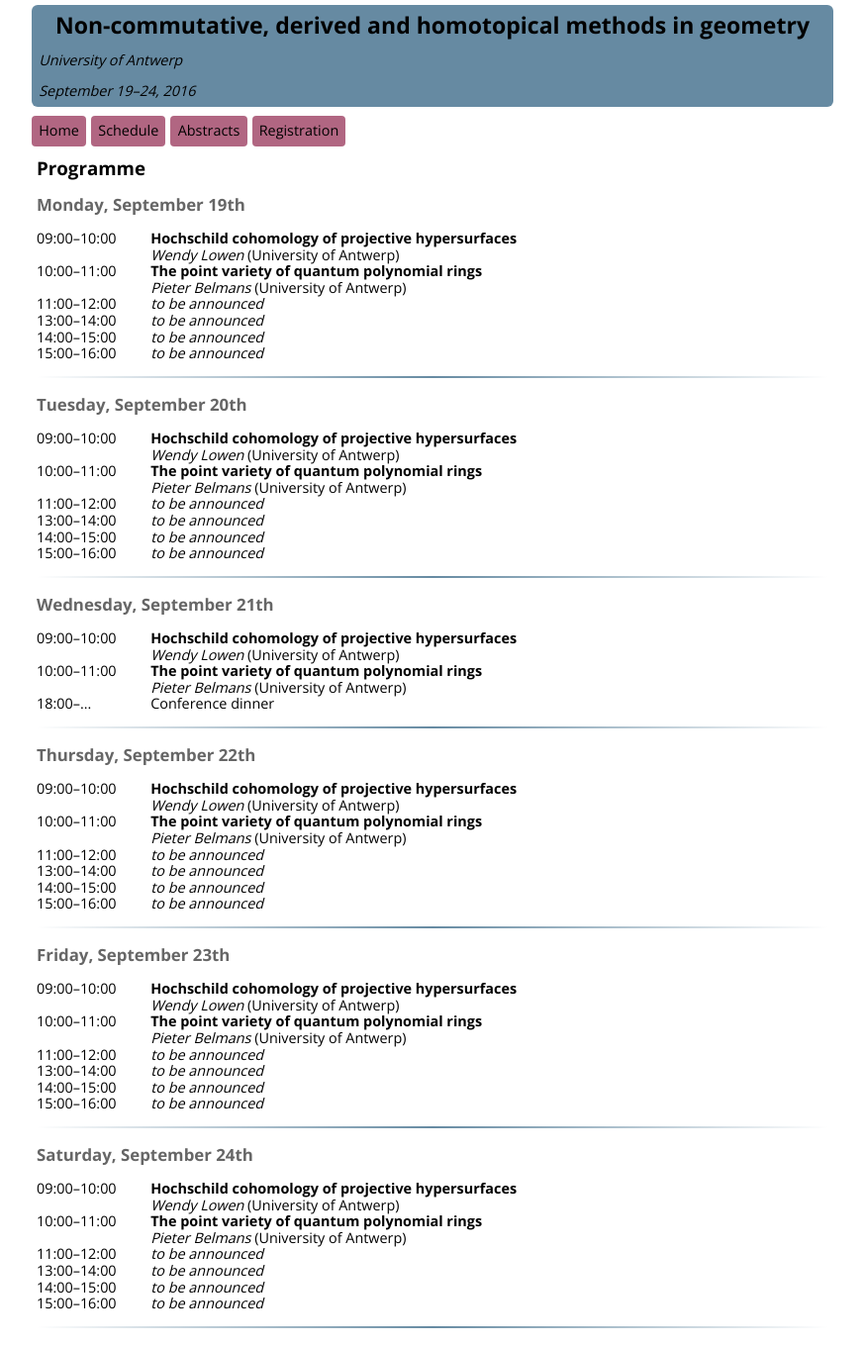
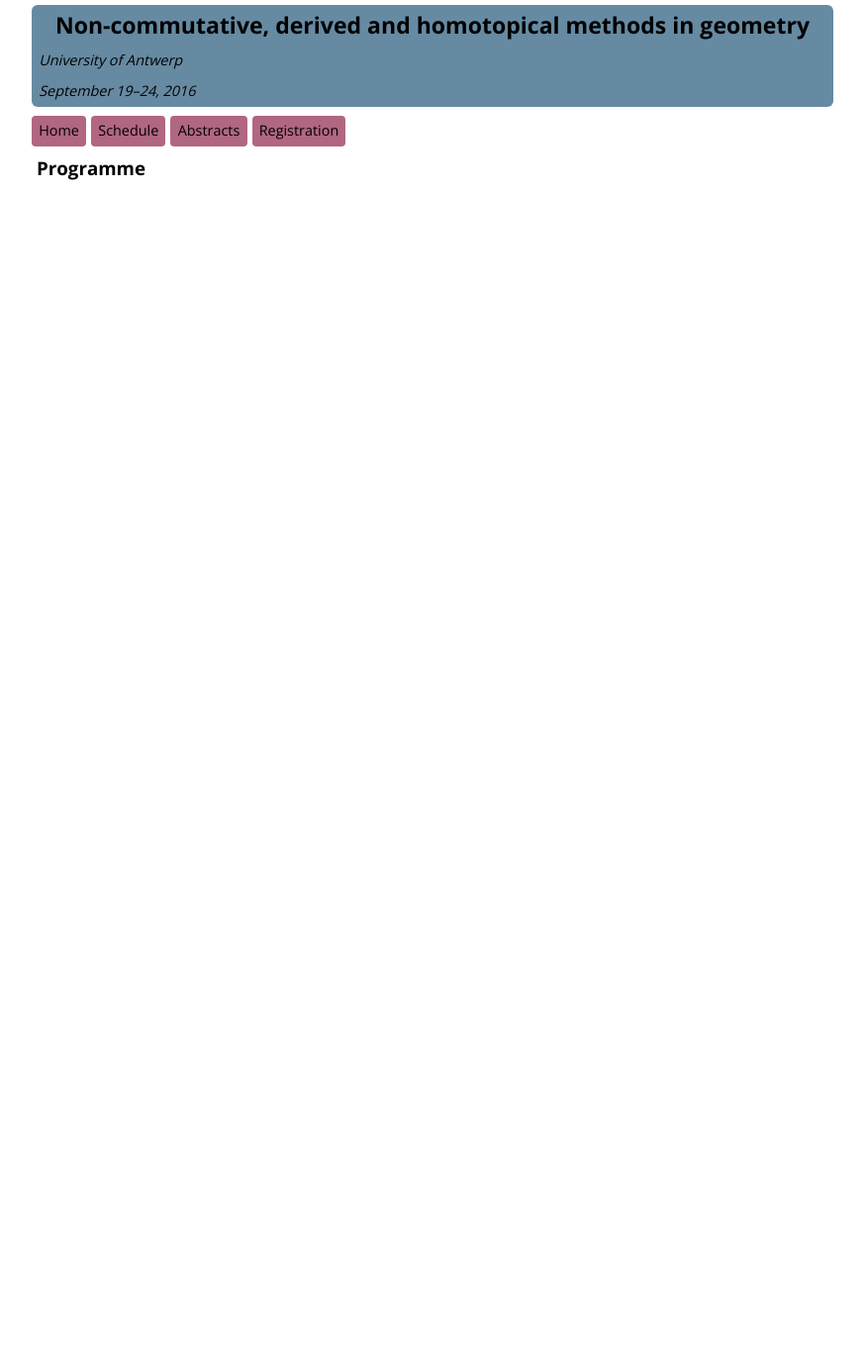
Before and after one commit to ncag-info/antwerp-2016, a Jekyll site: the page built from schedule.html, in a window 1280 px wide. Shown: the whole page at 99% size, without its empty margins (203-1076 px from the left). Built offline with Jekyll 4.4.1, drawn with Linux system fonts in a browser that asks for light colours; nearby versions of some CDN libraries; library files that are not in the unit come from our copies; after the commit the page ends 900 px from its top, so only the background shows below that.

Commit message:
Empty the data files
Only confirmed participant right now is Amnon Neeman.

```diff
--- a/_data/schedule.yml
+++ /dev/null
@@ -1,64 +0,0 @@
-- date: Monday, September 19th
-  slots:
-    [
-      { time: "09:00&ndash;10:00", talk: lowen },
-      { time: "10:00&ndash;11:00", talk: belmans },
-      { time: "11:00&ndash;12:00", talk: },
-      { time: "13:00&ndash;14:00", talk: },
-      { time: "14:00&ndash;15:00", talk: },
-      { time: "15:00&ndash;16:00", talk: },
-    ]
-
-- date: Tuesday, September 20th
-  slots:
-    [
-      { time: "09:00&ndash;10:00", talk: lowen },
-      { time: "10:00&ndash;11:00", talk: belmans },
-      { time: "11:00&ndash;12:00", talk: },
-      { time: "13:00&ndash;14:00", talk: },
-      { time: "14:00&ndash;15:00", talk: },
-      { time: "15:00&ndash;16:00", talk: },
-    ]
-
-
-- date: Wednesday, September 21th
-  slots:
-    [
-      { time: "09:00&ndash;10:00", talk: lowen },
-      { time: "10:00&ndash;11:00", talk: belmans },
-      { time: "18:00&ndash;...", other: Conference dinner },
-    ]
-
-- date: Thursday, September 22th
-  slots:
-    [
-      { time: "09:00&ndash;10:00", talk: lowen },
-      { time: "10:00&ndash;11:00", talk: belmans },
-      { time: "11:00&ndash;12:00", talk: },
-      { time: "13:00&ndash;14:00", talk: },
-      { time: "14:00&ndash;15:00", talk: },
-      { time: "15:00&ndash;16:00", talk: },
-    ]
-
-- date: Friday, September 23th
-  slots:
-    [
-      { time: "09:00&ndash;10:00", talk: lowen },
-      { time: "10:00&ndash;11:00", talk: belmans },
-      { time: "11:00&ndash;12:00", talk: },
-      { time: "13:00&ndash;14:00", talk: },
-      { time: "14:00&ndash;15:00", talk: },
-      { time: "15:00&ndash;16:00", talk: },
-    ]
-
-
-- date: Saturday, September 24th
-  slots:
-    [
-      { time: "09:00&ndash;10:00", talk: lowen },
-      { time: "10:00&ndash;11:00", talk: belmans },
-      { time: "11:00&ndash;12:00", talk: },
-      { time: "13:00&ndash;14:00", talk: },
-      { time: "14:00&ndash;15:00", talk: },
-      { time: "15:00&ndash;16:00", talk: },
-    ]
--- a/_data/speakers.yml
+++ b/_data/speakers.yml
@@ -1,18 +1,4 @@
-belmans:
-  name: Pieter Belmans
-  affiliation: University of Antwerp
-  title: The point variety of quantum polynomial rings
-
-lowen:
-  name: Wendy Lowen
-  affiliation: University of Antwerp
-  website: http://win.ua.ac.be/~wlowen/welcome.html
-
 neeman:
   name: Amnon Neeman
   affiliation: Australian National University
-
-vandenbergh:
-  name: Michel Van den Bergh
-  affiliation: University of Hasselt
-  website: http://hardy.uhasselt.be/personal/vdbergh/Members/michel_id.html
+  website: http://maths-people.anu.edu.au/~neeman/
--- a/_data/talks.yml
+++ /dev/null
@@ -1,17 +0,0 @@
-belmans:
-  title: The point variety of quantum polynomial rings
-  speaker: belmans
-  abstract: >
-    We show that the reduced point variety of a quantum polynomial algebra is the union of specific linear subspaces in $\mathbb{P}^n$, we describe its irreducible components and give a combinatorial description of the possible configurations in small dimensions.
-
-lowen:
-  title: Hochschild cohomology of projective hypersurfaces
-  speaker: lowen
-  abstract: >
-    We compute Hochschild cohomology of projective hypersurfaces starting from the Gerstenhaber&ndash;Schack complex of the (restricted) structure sheaf. We are particularly interested in the second cohomology group and its relation with deformations. We show that a projective hypersurface is smooth if and only if the classical HKR decomposition holds for this group. In general, the first Hodge component describing scheme deformations has an interesting inner structure corresponding to the various ways in which first order deformations can be realized: deforming local multiplications, deforming restriction maps, or deforming both. We make our computations precise in the case of quartic hypersurfaces, and compute explicit dimensions in many examples.
-
-vandenbergh:
-  title: The curvature problem for formal and infinitesimal deformations
-  speaker: vandenbergh
-  abstract: >
-    We interpret all Maurer-Cartan elements in the formal Hochschild complex of a small dg category which is cohomologically bounded above in terms of torsion Morita deformations. This solves the "curvature problem", i.e. the phenomenon that such Maurer-Cartan elements naturally parameterize curved $\mathrm{A}_\infty$ deformations. In the infinitesimal setup, we show how $(n+1)$-th order curved deformations give rise to $n$-th order uncurved Morita deformations.
```
